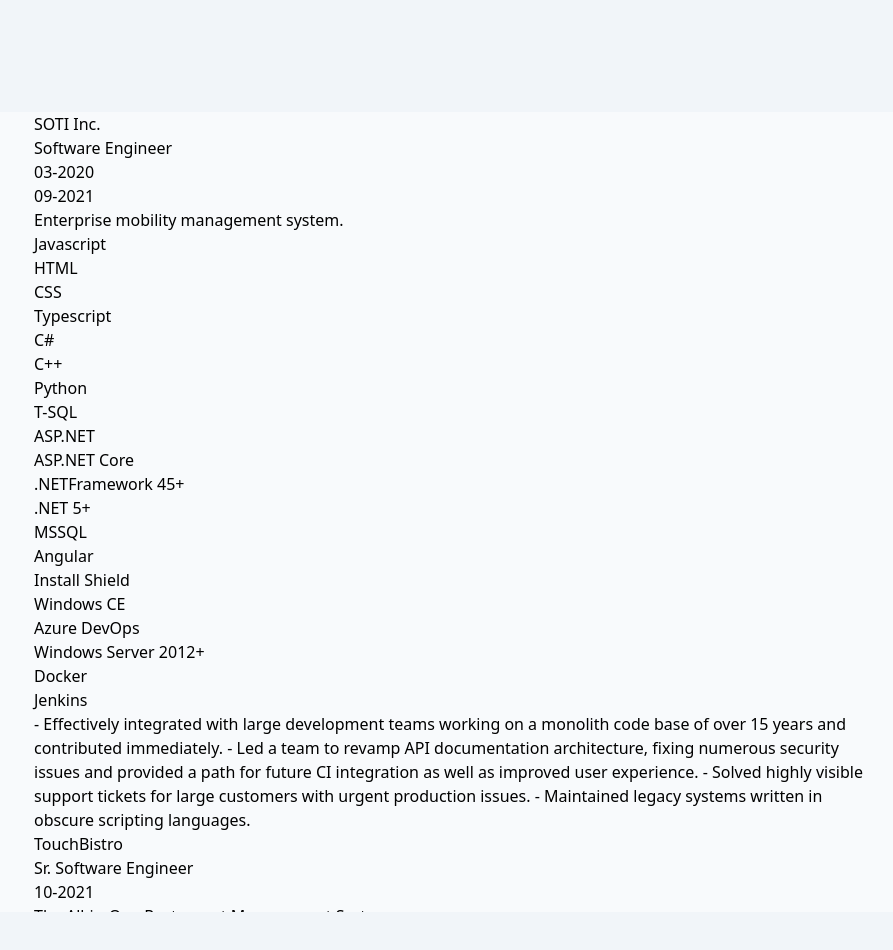
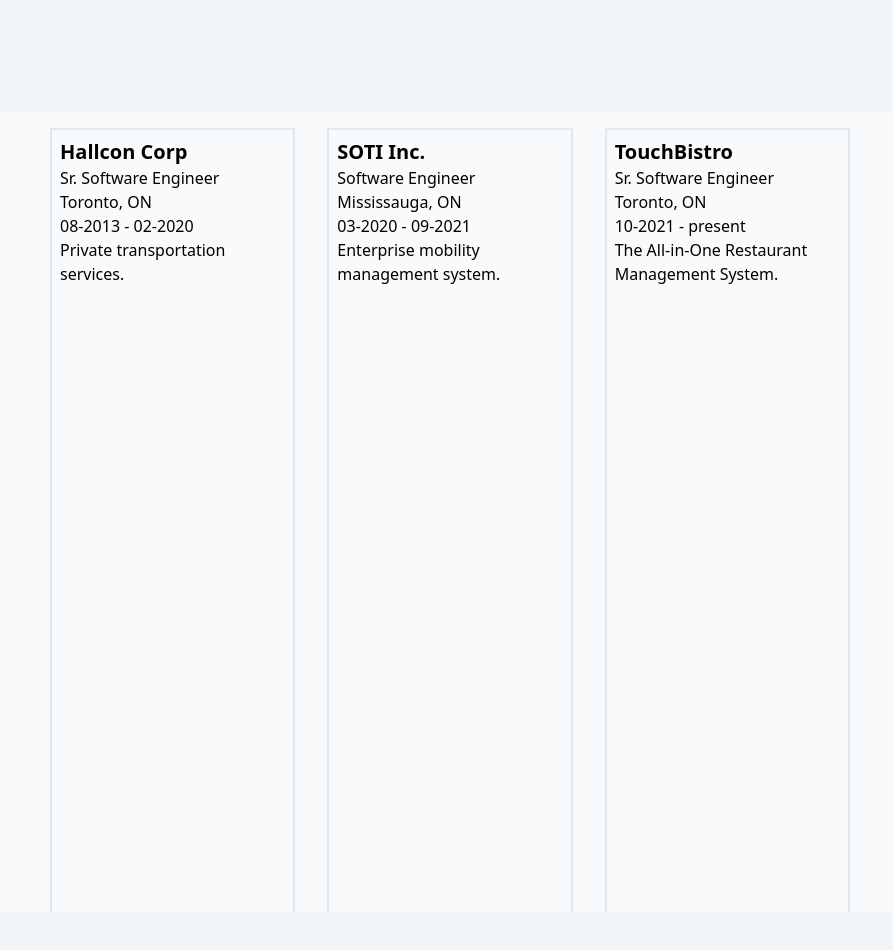
Before and after one commit to albinma/cv, a Next.js app: page / in a window 1280 px wide. Shown: the part 1560-2510 px from the top of the page, without its empty margins (190-1083 px from the left). Built offline with nearby package versions, Linux system fonts and the light colour scheme.

Commit message:
Add work experience cards

```diff
--- /dev/null
+++ b/data/work/hallcon.md
@@ -0,0 +1,19 @@
+---
+company: Hallcon Corp
+location: Toronto, ON
+title: Sr. Software Engineer
+from: 08-2013
+to: 02-2020
+url: https://www.hallcon.com/
+description: Private transportation services.
+languages: Javascript,HTML,CSS,C#,T-SQL
+technologies: MSSQL,AngularJS,ASP.NET,ASP.NET Core,.NETFramework 45+,.NET Core 3+,Redis,Kafka,RabbitMQ,Tibco Scribe
+infrastructure: Azure DevOps,Windows Server 2012+
+---
+
+- Built custom enterprise management system from white board to production. Heavily involved in architectural
+  decisions, requirements gathering, development of web-based front-end application and back-end systems.
+- Architected B2B systems that processes over 75% order volume with focus on high availability, and performance.
+- Implemented algorithms that will automatically detect traveled routes of vehicles, close out active trip orders and
+  perform billing based on GPS breadcrumb data analysis which improved closing and payroll efficiency by over 60%.
+- Spearheaded development of CI/CD which drastically improved the dev team’s velocity and quality of delivery.
--- a/data/work/soti.md
+++ b/data/work/soti.md
@@ -1,12 +1,13 @@
 ---
 company: SOTI Inc.
+location: Mississauga, ON
 title: Software Engineer
 from: 03-2020
 to: 09-2021
 url: https://soti.net
 description: Enterprise mobility management system.
 languages: Javascript,HTML,CSS,Typescript,C#,C++,Python,T-SQL
-technologies: ASP.NET, ASP.NET Core,.NETFramework 45+,.NET 5+,MSSQL,Angular,Install Shield,Windows CE
+technologies: ASP.NET,ASP.NET Core,.NETFramework 45+,.NET 5+,MSSQL,Angular,Install Shield,Windows CE
 infrastructure: Azure DevOps,Windows Server 2012+,Docker,Jenkins
 ---
 
--- a/data/work/touchbistro.md
+++ b/data/work/touchbistro.md
@@ -1,5 +1,6 @@
 ---
 company: TouchBistro
+location: Toronto, ON
 title: Sr. Software Engineer
 from: 10-2021
 to:
--- a/src/app/About/About.tsx
+++ b/src/app/About/About.tsx
@@ -21,7 +21,7 @@
               sizes="(max-width: 768px) 100vw, (max-width: 1200px) 50vw, 33vw"
             />
           </div>
-          <div className="mt-4 w-full md:mt-0 md:ml-8 md:w-2/3">
+          <div className="mt-4 w-full md:ml-8 md:mt-0 md:w-2/3">
             <p>
               I&apos;m a seasoned full-stack software engineer with over a
               <span className="italic"> decade</span> of industry experience. My
--- a/src/app/Nav/Nav.tsx
+++ b/src/app/Nav/Nav.tsx
@@ -69,7 +69,7 @@
   return (
     <>
       <header className="sticky top-0 z-50 w-full bg-slate-50 shadow-md">
-        <div className="flex flex-nowrap items-center justify-between py-4 px-4 md:px-8">
+        <div className="flex flex-nowrap items-center justify-between px-4 py-4 md:px-8">
           <div className="grow">
             <Scroll.Link
               to="hero"
@@ -118,7 +118,7 @@
               href="resume_2023-03-24.pdf"
               target="_blank"
               rel="noopener noreferrer"
-              className="flex flex-row items-center justify-between rounded-md bg-pink-500 py-2 px-3 text-slate-100"
+              className="flex flex-row items-center justify-between rounded-md bg-pink-500 px-3 py-2 text-slate-100"
             >
               <Icon.Download className="mr-2 h-4 w-4" />
               <span>Resume</span>
@@ -128,13 +128,13 @@
       </header>
 
       {isMenuOpen && (
-        <div className="fixed top-0 right-0 z-30 h-screen w-full bg-slate-50/30 backdrop-blur-md" />
+        <div className="fixed right-0 top-0 z-30 h-screen w-full bg-slate-50/30 backdrop-blur-md" />
       )}
 
       <aside
         data-testid="mobile-menu"
         className={cn(
-          'fixed top-0 right-0 z-40 flex h-screen w-72 flex-col items-end justify-center overflow-y-scroll bg-slate-50 shadow-md transition-transform duration-300 ease-in-out md:hidden',
+          'fixed right-0 top-0 z-40 flex h-screen w-72 flex-col items-end justify-center overflow-y-scroll bg-slate-50 shadow-md transition-transform duration-300 ease-in-out md:hidden',
           !isMenuOpen && 'translate-x-full',
         )}
       >
@@ -165,7 +165,7 @@
               href="resume_2023-03-24.pdf"
               target="_blank"
               rel="noopener noreferrer"
-              className="mt-16 flex w-48 flex-row items-center justify-between rounded-md bg-pink-500 py-2 px-3 text-slate-100"
+              className="mt-16 flex w-48 flex-row items-center justify-between rounded-md bg-pink-500 px-3 py-2 text-slate-100"
             >
               <div className="mx-auto flex flex-row items-center justify-between">
                 <Icon.Download className="mr-2 h-4 w-4" />
--- a/src/app/Work/Work.tsx
+++ b/src/app/Work/Work.tsx
@@ -1,35 +1,13 @@
+import WorkExperiences from '@/app/Work/WorkExperiences';
 import Section from '@/components/Section/Section';
-import { getWorkData } from '@/utils/api';
+import { getWorkExperiences } from '@/utils/api';
 
 export default async function Work(): Promise<JSX.Element> {
-  const workData = await getWorkData();
+  const workExperiences = await getWorkExperiences();
+
   return (
     <Section id="work">
-      {workData.map((work) => (
-        <div key={work.company}>
-          <h1>{work.company}</h1>
-          <p>{work.title}</p>
-          <p>{work.from}</p>
-          <p>{work.to}</p>
-          <p>{work.description}</p>
-          <ul>
-            {work.languages.map((lang) => (
-              <li key={lang}>{lang}</li>
-            ))}
-          </ul>
-          <ul>
-            {work.technologies.map((tech) => (
-              <li key={tech}>{tech}</li>
-            ))}
-          </ul>
-          <ul>
-            {work.infrastructure.map((infra) => (
-              <li key={infra}>{infra}</li>
-            ))}
-          </ul>
-          <div dangerouslySetInnerHTML={{ __html: work.content }} />
-        </div>
-      ))}
+      <WorkExperiences workExperiences={workExperiences} />
     </Section>
   );
 }
--- /dev/null
+++ b/src/app/Work/WorkExperiences.tsx
@@ -0,0 +1,86 @@
+'use client';
+
+import { WorkExperience } from '@/utils/api';
+import { ClickAwayListener } from '@mui/base';
+import classNames from 'classnames';
+import { useState } from 'react';
+import * as Icon from 'react-feather';
+
+type WorkExperiencesProps = {
+  workExperiences: WorkExperience[];
+};
+
+export default function WorkExperiences({
+  workExperiences,
+}: WorkExperiencesProps): JSX.Element {
+  const [currentExpandedWorkExperience, setCurrentExpandedWorkExperience] =
+    useState<string | undefined>();
+
+  const isExpanded = (name: string): boolean => {
+    return currentExpandedWorkExperience === name;
+  };
+
+  return (
+    <ClickAwayListener
+      onClickAway={() => setCurrentExpandedWorkExperience(undefined)}
+    >
+      <div className="flex items-center">
+        {workExperiences.map((work) => (
+          <div
+            key={work.company}
+            onClick={() => setCurrentExpandedWorkExperience(work.company)}
+            className={classNames(
+              currentExpandedWorkExperience === undefined &&
+                'm-4 h-48 w-72 cursor-pointer border-2 border-slate-200 hover:border-pink-500',
+              currentExpandedWorkExperience !== undefined &&
+                currentExpandedWorkExperience !== work.company
+                ? 'hidden'
+                : 'h-screen w-full border-2 border-pink-500',
+            )}
+          >
+            <div className="p-2">
+              <h1 className="flex items-center text-xl font-bold">
+                {work.company}
+                {isExpanded(work.company) && (
+                  <span
+                    className="flex-auto cursor-pointer"
+                    onClick={() => setCurrentExpandedWorkExperience(undefined)}
+                  >
+                    <Icon.X className="h-6 w-6" />{' '}
+                  </span>
+                )}
+              </h1>
+              <h2>{work.title}</h2>
+              <h3>{work.location}</h3>
+              <h3>
+                {work.from} - {work.to ?? 'present'}
+              </h3>
+              <p>{work.description}</p>
+
+              {isExpanded(work.company) && (
+                <div>
+                  <ul>
+                    {work.languages.map((lang) => (
+                      <li key={lang}>{lang}</li>
+                    ))}
+                  </ul>
+                  <ul>
+                    {work.technologies.map((tech) => (
+                      <li key={tech}>{tech}</li>
+                    ))}
+                  </ul>
+                  <ul>
+                    {work.infrastructure.map((infra) => (
+                      <li key={infra}>{infra}</li>
+                    ))}
+                  </ul>
+                  <div dangerouslySetInnerHTML={{ __html: work.content }} />
+                </div>
+              )}
+            </div>
+          </div>
+        ))}
+      </div>
+    </ClickAwayListener>
+  );
+}
--- a/src/utils/api.ts
+++ b/src/utils/api.ts
@@ -4,8 +4,9 @@
 
 const dir = join(process.cwd(), 'data');
 
-export type WorkData = {
+export type WorkExperience = {
   company: string;
+  location: string;
   title: string;
   from: string;
   to: string;
@@ -17,18 +18,19 @@
   content: string;
 };
 
-export async function getWorkData(): Promise<WorkData[]> {
+export async function getWorkExperiences(): Promise<WorkExperience[]> {
   const workDir = join(dir, 'work');
   const allFiles = await fs.readdir(workDir);
-  const workData: WorkData[] = [];
+  const workExperiences: WorkExperience[] = [];
 
   for (const file of allFiles) {
     const fullPath = join(workDir, file);
     const fileContents = await fs.readFile(fullPath, 'utf8');
     const { data, content } = gm(fileContents);
 
-    workData.push({
+    workExperiences.push({
       company: data.company,
+      location: data.location,
       title: data.title,
       from: data.from,
       to: data.to,
@@ -41,5 +43,7 @@
     });
   }
 
-  return workData;
+  workExperiences.sort((a, b) => Date.parse(b.from) - Date.parse(a.from));
+
+  return workExperiences;
 }
```
